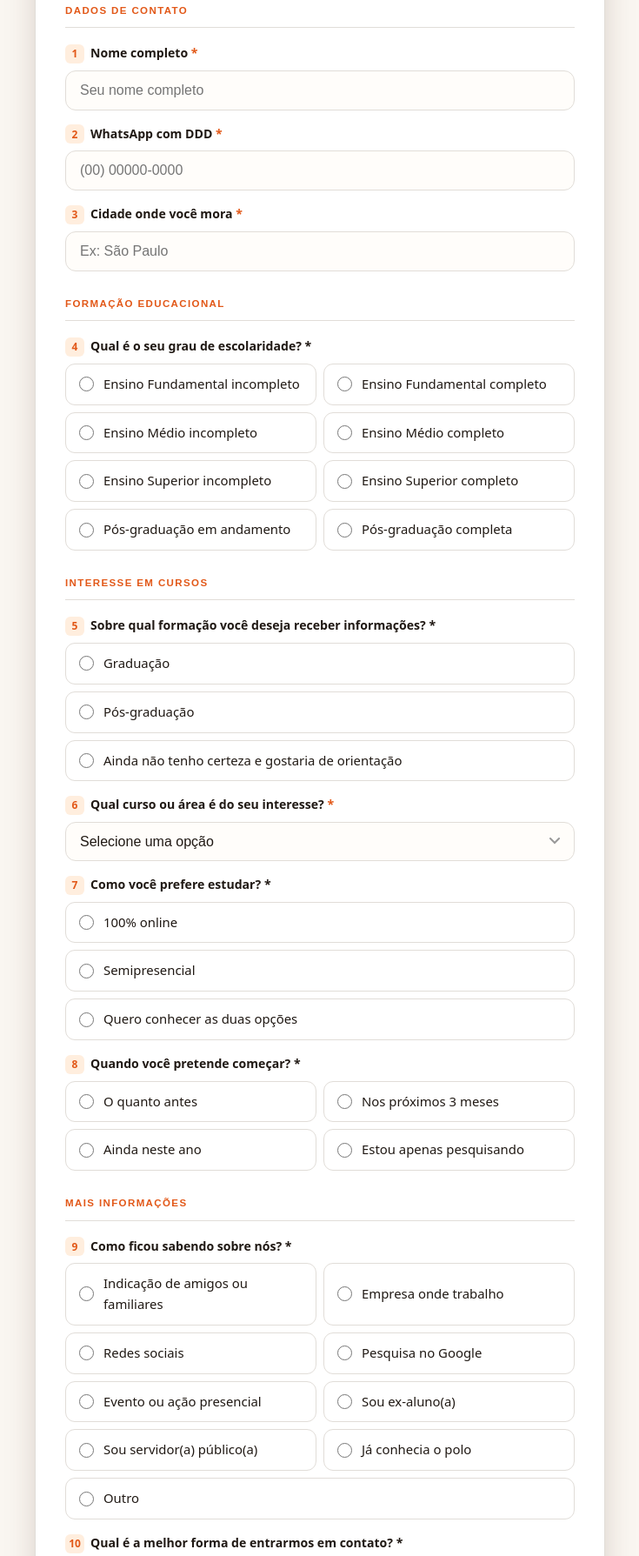
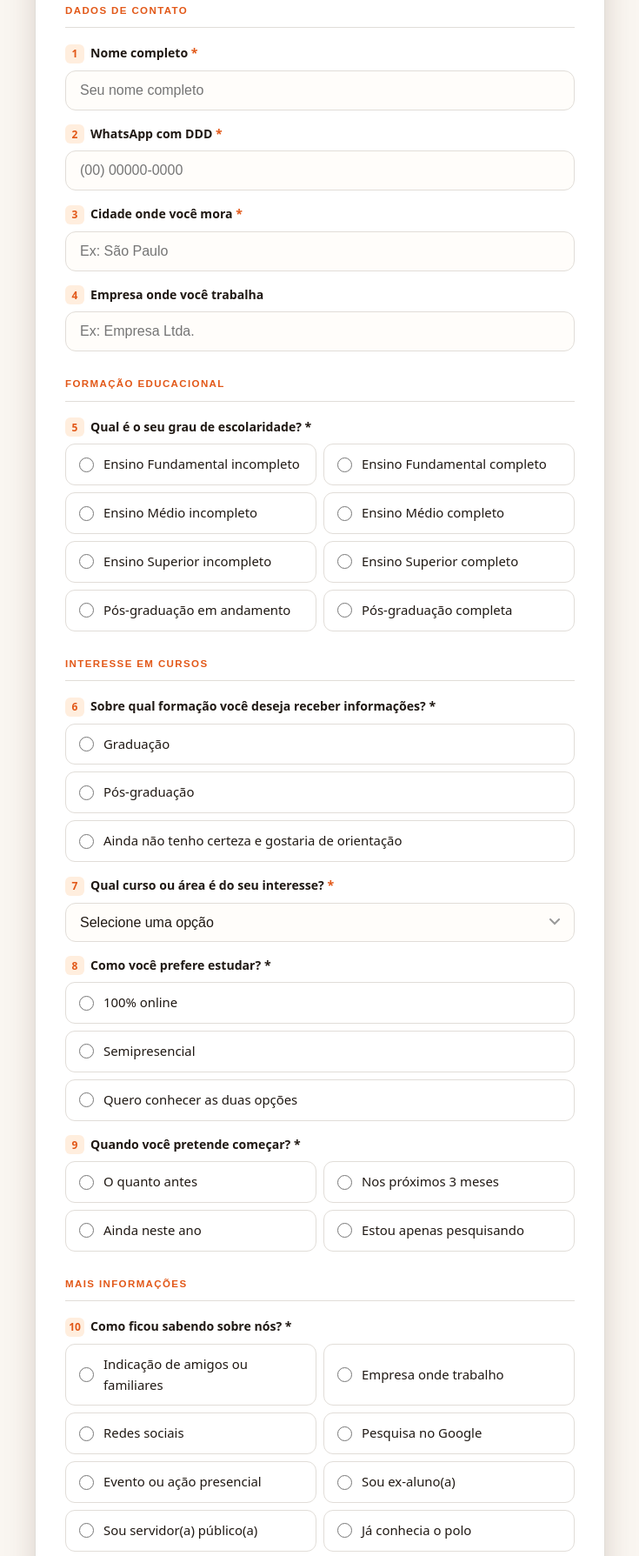
Before and after one commit to pedroibn24-lab/cursos-lp, a plain HTML site: page index.html in a window 1280 px wide. Shown: the part 564-2353 px from the top of the page at 87% size, without its empty margins (272-1007 px from the left). Drawn offline with Linux system fonts and the light colour scheme.

Commit message:
Add um campo

```diff
--- a/index.html
+++ b/index.html
@@ -75,6 +75,13 @@
               <input type="text" id="cidade" name="cidade" autocomplete="address-level2" placeholder="Ex: São Paulo" required />
               <span class="err">Informe sua cidade.</span>
             </div>
+
+            <div class="field">
+              <label class="field-label" for="empresa">
+                <span class="q-num">4</span>Empresa onde você trabalha
+              </label>
+              <input type="text" id="empresa" name="empresa" autocomplete="organization" placeholder="Ex: Empresa Ltda." />
+            </div>
           </div>
 
           <!-- ── ESCOLARIDADE ── -->
@@ -83,7 +90,7 @@
 
             <div class="field">
               <div class="field-label">
-                <span class="q-num">4</span>Qual é o seu grau de escolaridade? <span class="req">*</span>
+                <span class="q-num">5</span>Qual é o seu grau de escolaridade? <span class="req">*</span>
               </div>
               <div class="radio-group two-col">
                 <label class="radio-pill">
@@ -129,7 +136,7 @@
 
             <div class="field">
               <div class="field-label">
-                <span class="q-num">5</span>Sobre qual formação você deseja receber informações? <span class="req">*</span>
+                <span class="q-num">6</span>Sobre qual formação você deseja receber informações? <span class="req">*</span>
               </div>
               <div class="radio-group">
                 <label class="radio-pill">
@@ -150,7 +157,7 @@
 
             <div class="field">
               <label class="field-label" for="curso">
-                <span class="q-num">6</span>Qual curso ou área é do seu interesse? <span class="req">*</span>
+                <span class="q-num">7</span>Qual curso ou área é do seu interesse? <span class="req">*</span>
               </label>
               <select id="curso" name="curso" required>
                 <option value="" disabled selected>Selecione uma opção</option>
@@ -204,7 +211,7 @@
 
             <div class="field">
               <div class="field-label">
-                <span class="q-num">7</span>Como você prefere estudar? <span class="req">*</span>
+                <span class="q-num">8</span>Como você prefere estudar? <span class="req">*</span>
               </div>
               <div class="radio-group">
                 <label class="radio-pill">
@@ -225,7 +232,7 @@
 
             <div class="field">
               <div class="field-label">
-                <span class="q-num">8</span>Quando você pretende começar? <span class="req">*</span>
+                <span class="q-num">9</span>Quando você pretende começar? <span class="req">*</span>
               </div>
               <div class="radio-group two-col">
                 <label class="radio-pill">
@@ -255,7 +262,7 @@
 
             <div class="field">
               <div class="field-label">
-                <span class="q-num">9</span>Como ficou sabendo sobre nós? <span class="req">*</span>
+                <span class="q-num">10</span>Como ficou sabendo sobre nós? <span class="req">*</span>
               </div>
               <div class="radio-group two-col">
                 <label class="radio-pill">
@@ -300,7 +307,7 @@
 
             <div class="field">
               <div class="field-label">
-                <span class="q-num">10</span>Qual é a melhor forma de entrarmos em contato? <span class="req">*</span>
+                <span class="q-num">11</span>Qual é a melhor forma de entrarmos em contato? <span class="req">*</span>
               </div>
               <div class="radio-group">
                 <label class="radio-pill">
```
